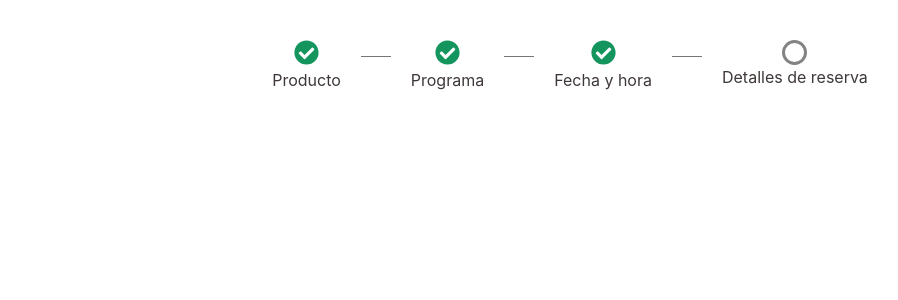
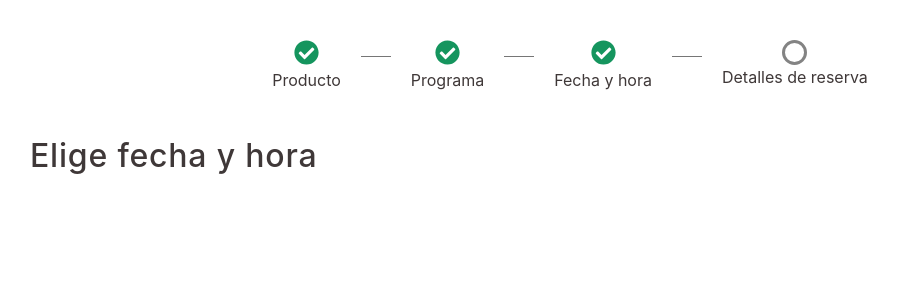
Before and after one commit to argierincon/latintv, a React app: page /procesofechahora in a window 1280 px wide. Shown: the top 300 px of the page, without its empty margins (70-968 px from the left). Built offline with nearby package versions, Linux system fonts and the light colour scheme.

Commit message:
infoHead componente

```diff
--- /dev/null
+++ b/src/Componentes/InfoHead.jsx
@@ -0,0 +1,11 @@
+import React from 'react';
+import '../assets/estilos/componentes/infoHead.scss';
+
+export const InfoHead = ({ titulo, info }) => {
+  return (
+    <div className='contenedoInfoHead'>
+      <h3> {titulo} </h3>
+      <p className="body1"> {info} </p>
+    </div>
+  );
+};
--- a/src/Vistas/FlujoFechaHora.jsx
+++ b/src/Vistas/FlujoFechaHora.jsx
@@ -1,10 +1,12 @@
 import React from 'react';
 import { FlujoProceso } from '../componentes/FlujoProceso';
+import { InfoHead } from '../componentes/InfoHead';
 
 const FlujoFechaHora = () => {
   return (
     <div>
       <FlujoProceso />
+      <InfoHead titulo="Elige fecha y hora" />
     </div>
   );
 };
--- /dev/null
+++ b/src/assets/estilos/componentes/infoHead.scss
@@ -0,0 +1,46 @@
+.contenedoInfoHead{
+    display: flex;
+    flex-direction: column;
+    justify-content: center;
+    margin: 10px 100px;
+}
+
+h3 {
+    /* <1440 Desktop/32 - H3 */
+    //font-family: Poppins;
+    font-style: normal;
+    font-weight: 500;
+    font-size: 32px;
+    line-height: 48px;
+
+    /* identical to box height */
+    letter-spacing: 0.025em;
+
+    /* Primary Text */
+    color: #3F3838;
+}
+
+.subtitulo2 {
+    //font-family: Sintony;
+    font-style: normal;
+    font-weight: bold;
+    font-size: 18px;
+    line-height: 23px;
+    letter-spacing: 0.025em;
+    color: #000000;
+}
+
+.body1 {
+    /* <1440 Desktop/16 - Body 1 */
+    //font-family: Sintony;
+    font-style: normal;
+    font-weight: normal;
+    font-size: 16px;
+    line-height: 21px;
+    display: flex;
+    align-items: center;
+    letter-spacing: 0.025em;
+
+    margin: 0px;
+    color: #000000;
+}
--- /dev/null
+++ b/src/assets/estilos/vistas/flujoFechaHora.scss
@@ -0,0 +1,37 @@
+h3 {
+    /* <1440 Desktop/32 - H3 */
+    font-family: Poppins;
+    font-style: normal;
+    font-weight: 500;
+    font-size: 32px;
+    line-height: 48px;
+
+    /* identical to box height */
+    letter-spacing: 0.025em;
+
+    /* Primary Text */
+    color: #3F3838;
+}
+
+.subtitulo2 {
+    font-style: normal;
+    font-weight: bold;
+    font-size: 18px;
+    line-height: 23px;
+    letter-spacing: 0.025em;
+    color: #000000;
+}
+
+.body1 {
+    /* <1440 Desktop/16 - Body 1 */
+    font-family: Sintony;
+    font-style: normal;
+    font-weight: normal;
+    font-size: 16px;
+    line-height: 21px;
+    display: flex;
+    align-items: center;
+    letter-spacing: 0.025em;
+
+    color: #000000;
+}
```
